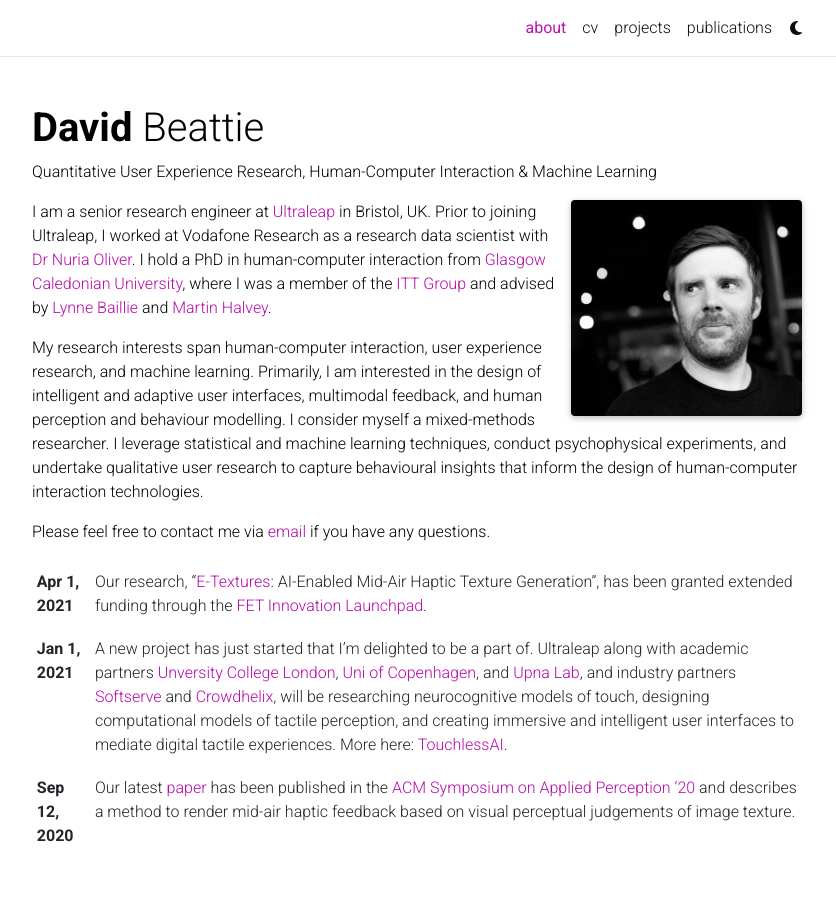
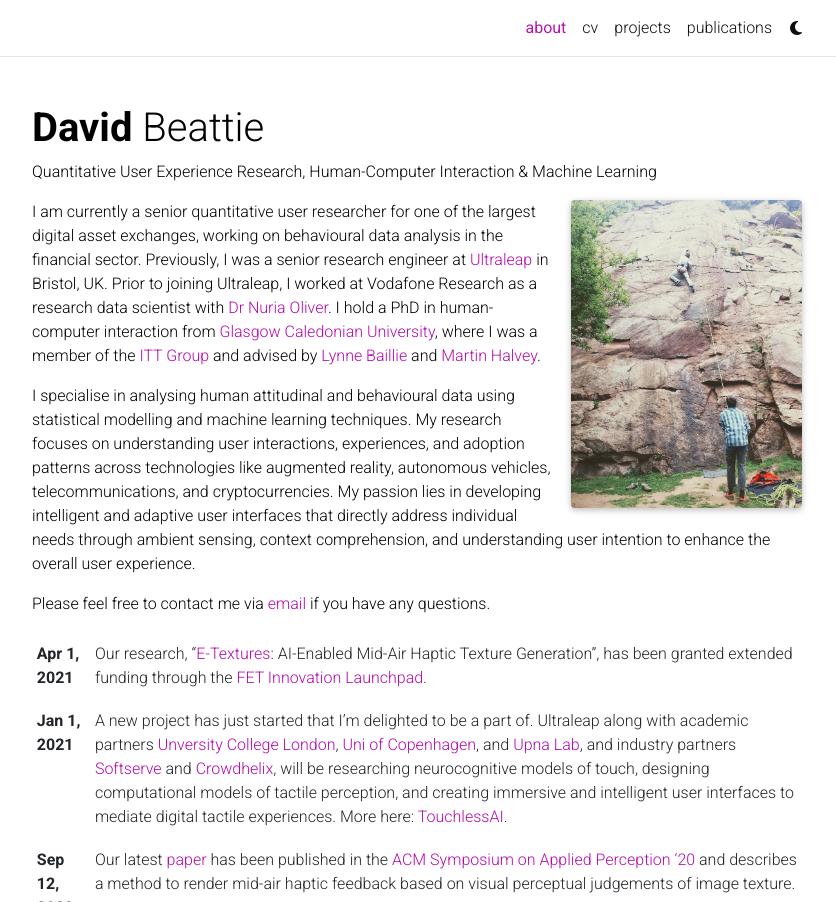
Before and after one commit to davidbeattie/davidbeattie.github.io, a Jekyll site: the page built from _pages/about.md, in a window 1280 px wide and 1324 px high, cut to the strip 0-902 px from the top of the window. Shown: the whole strip, without its empty margins (223-1059 px from the left). Built offline with Jekyll 4.4.1, drawn with Linux system fonts in a browser that asks for light colours; a style sheet for code colours, icons or effects is not loaded.

Commit message:
initial changes to new site

```diff
--- a/_pages/about.md
+++ b/_pages/about.md
@@ -14,8 +14,8 @@ selected_papers: true # includes a list of papers marked as "selected={true}"
 social: true  # includes social icons at the bottom of the page
 ---
 
-I am a senior research engineer at [Ultraleap](https://www.ultraleap.com) in Bristol, UK. Prior to joining Ultraleap, I worked at Vodafone Research as a research data scientist with [Dr Nuria Oliver](https://www.nuriaoliver.com). I hold a PhD in human-computer interaction from [Glasgow Caledonian University](https://www.gcu.ac.uk/), where I was a member of the [ITT Group](https://www.ittgroup.org) and advised by [Lynne Baillie](https://researchportal.hw.ac.uk/en/persons/lynne-baillie) and [Martin Halvey](https://https://www.strath.ac.uk/staff/halveymartindr/).
+I am currently a senior quantitative user researcher for one of the largest digital asset exchanges, working on behavioural data analysis in the financial sector. Previously, I was a senior research engineer at [Ultraleap](https://www.ultraleap.com) in Bristol, UK. Prior to joining Ultraleap, I worked at Vodafone Research as a research data scientist with [Dr Nuria Oliver](https://www.nuriaoliver.com). I hold a PhD in human-computer interaction from [Glasgow Caledonian University](https://www.gcu.ac.uk/), where I was a member of the [ITT Group](https://www.ittgroup.org) and advised by [Lynne Baillie](https://researchportal.hw.ac.uk/en/persons/lynne-baillie) and [Martin Halvey](https://https://www.strath.ac.uk/staff/halveymartindr/).
 
-My research interests span human-computer interaction, user experience research, and machine learning. Primarily, I am interested in the design of intelligent and adaptive user interfaces, multimodal feedback, and human perception and behaviour modelling. I consider myself a mixed-methods researcher. I leverage statistical and machine learning techniques, conduct psychophysical experiments, and undertake qualitative user research to capture behavioural insights that inform the design of human-computer interaction technologies.
+I specialise in analysing human attitudinal and behavioural data using statistical modelling and machine learning techniques. My research focuses on understanding user interactions, experiences, and adoption patterns across technologies like augmented reality, autonomous vehicles, telecommunications, and cryptocurrencies. My passion lies in developing intelligent and adaptive user interfaces that directly address individual needs through ambient sensing, context comprehension, and understanding user intention to enhance the overall user experience.
 
 Please feel free to contact me via [email](mailto:davidbeattie85.gmail.com) if you have any questions.
```
Also changed, not shown: _pages/cv.md (+1 -1 lines), assets/img/prof_pic.jpg.
